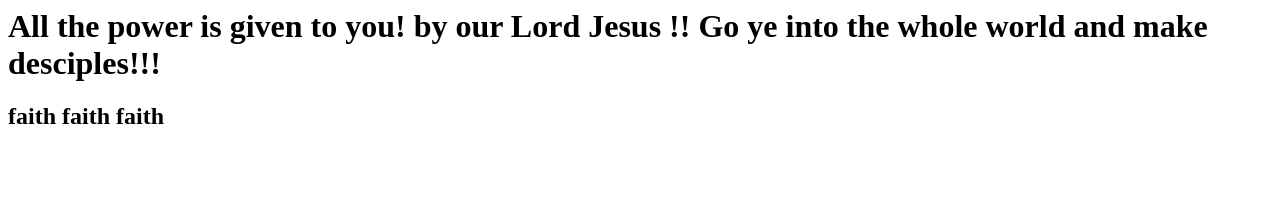
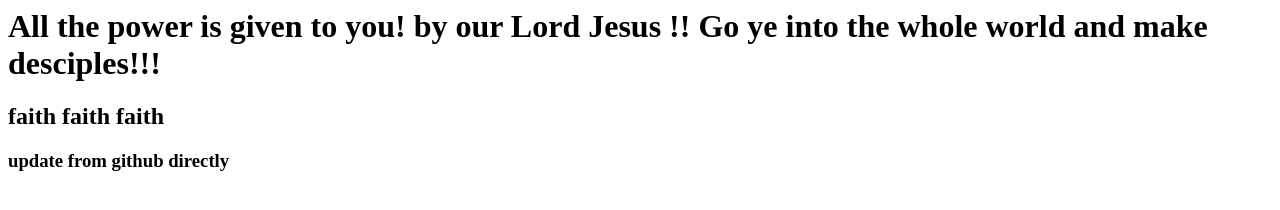
Before and after one commit to mcheekati/practice, a plain HTML site: page index.html in a window 1280 px wide. Drawn offline with Linux system fonts and the light colour scheme.

Commit message:
Update index.html
Added line directly.

```diff
--- a/index.html
+++ b/index.html
@@ -2,5 +2,6 @@
 <body>
   <h1> All the power is given to you! by our Lord Jesus !! Go ye into the whole world and make desciples!!!</h1>
   <h2> faith faith faith </h2>
+  <h3> update from github directly </h3>
 </body>
 </html>
```
